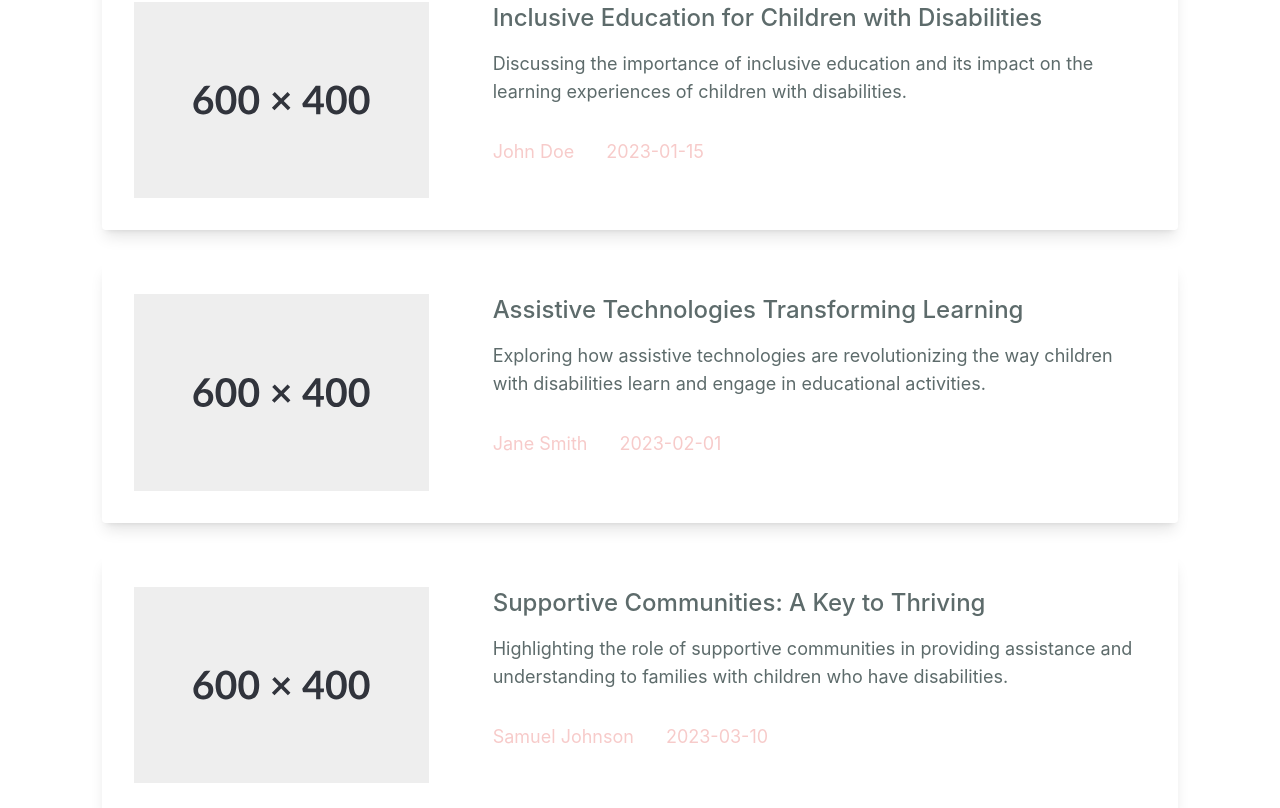
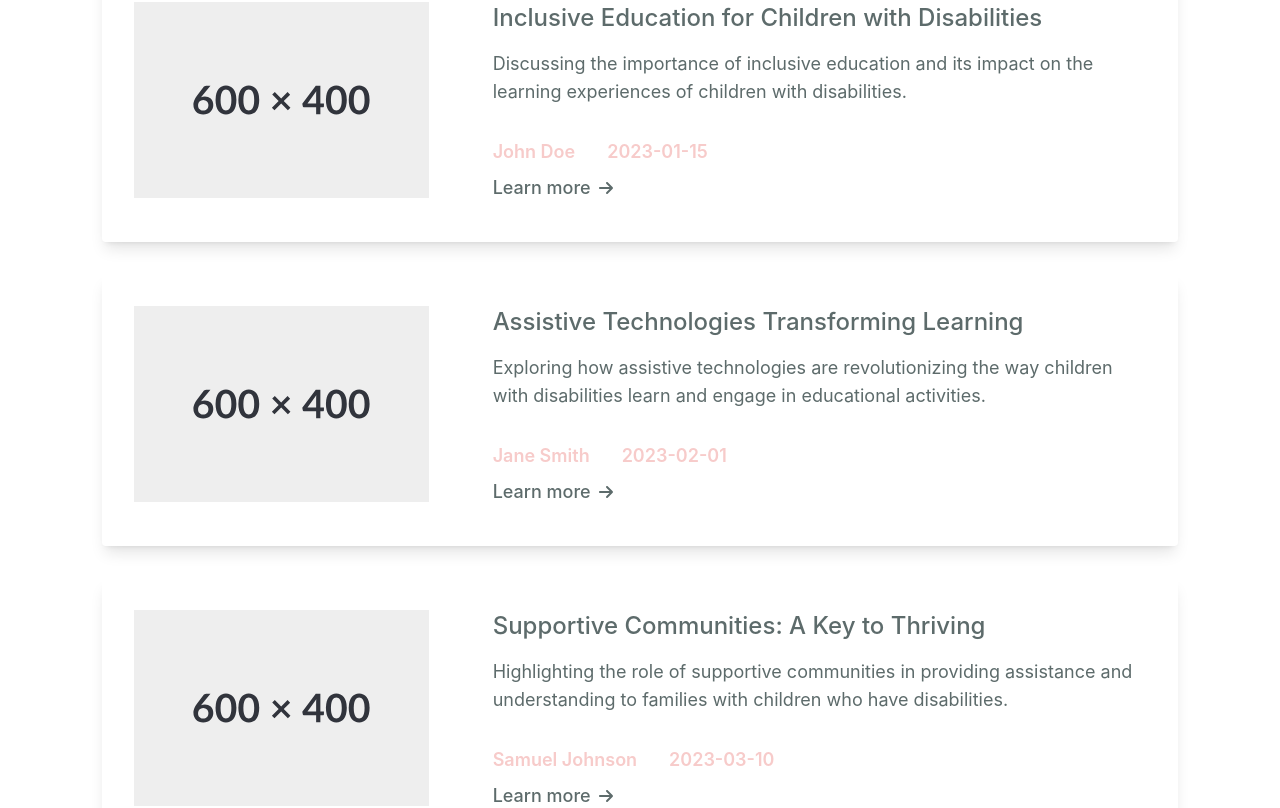
Before and after one commit to HabibaAbouelyazeed/inclusive-creators, a React (Vite) app: page /articles in a window 1280 px wide. Shown: the part 1072-1880 px from the top of the page. Built offline with nearby package versions, Linux system fonts and the light colour scheme.

Commit message:
editArticlesPage

```diff
--- a/src/components/articles/ArticleCard.jsx
+++ b/src/components/articles/ArticleCard.jsx
@@ -1,7 +1,11 @@
 import React from "react";
 import articleImage from "../../assets/images/31343C.svg";
+import { Link } from "react-router-dom";
+import { FontAwesomeIcon } from "@fortawesome/react-fontawesome";
+import { faArrowRight } from "@fortawesome/free-solid-svg-icons";
 
 const ArticleCard = ({ article }) => {
+  const arrowIcon = <FontAwesomeIcon icon={faArrowRight} />;
   return (
     <div className="grid grid-cols-12 my-8 shadow-lg rounded">
       <figure className="col-span-full md:col-span-4 p-4 md:p-8">
@@ -15,13 +19,19 @@ const ArticleCard = ({ article }) => {
           {article.content}
         </p>
         <div className="flex items-center">
-          <h4 className="text-dirtyPink text-sm md:text-base lg:text-lg">
+          <h4 className="text-dirtyPink text-sm md:text-base lg:text-lg font-semibold">
             {article.author}
           </h4>
-          <h5 className="text-dirtyPink text-sm md:text-base lg:text-lg mx-4 md:mx-8">
+          <h5 className="text-dirtyPink text-sm md:text-base lg:text-lg mx-4 md:mx-8 font-semibold">
             {article.date}
           </h5>
         </div>
+        <Link
+          to=""
+          className="text-olive text-sm md:text-base lg:text-lg font-medium inline-block my-2"
+        >
+          Learn more <span className="mx-1 text-base">{arrowIcon}</span>
+        </Link>
       </div>
     </div>
   );
```
